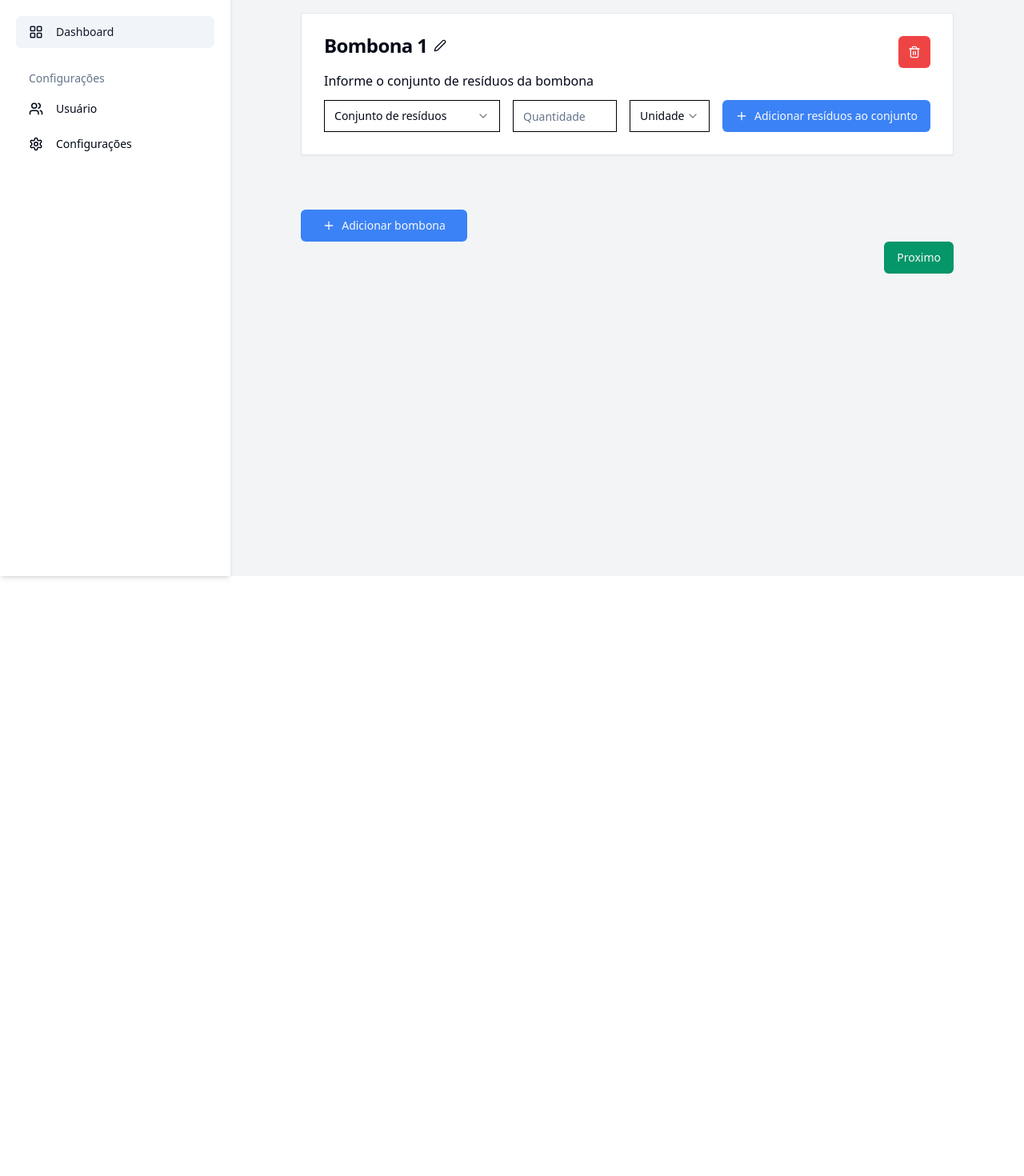
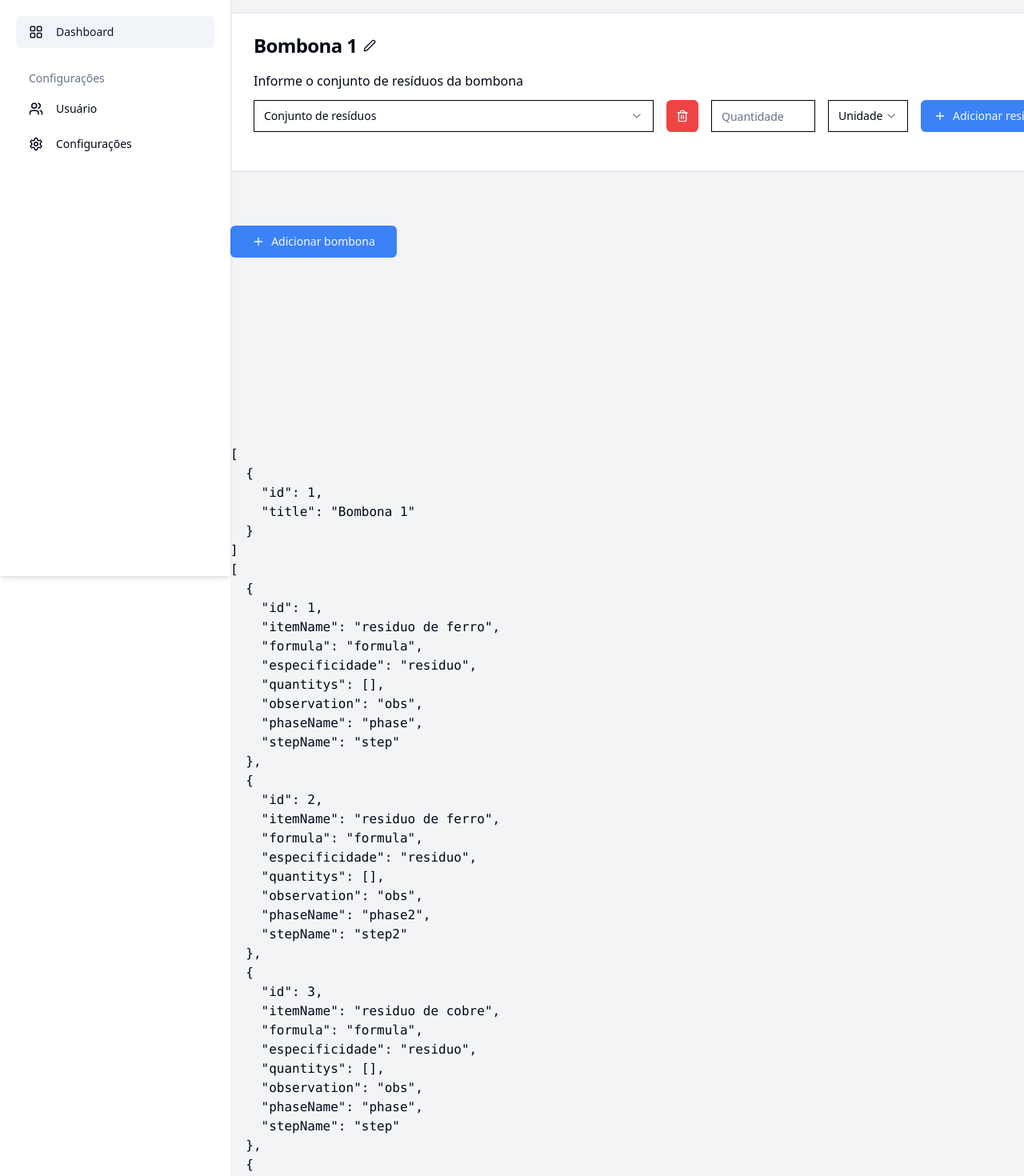
Before and after one commit to Cauatn/scasys, a React (Vite) app: page /app/8a in a window 1280 px wide. Shown: the part 80-1550 px from the top of the page at 80% size. Before the commit the page ends 800 px from the top, so only its background shows below. Built offline with nearby package versions, Linux system fonts and the light colour scheme.

Commit message:
FEAT: Add management of residuos in bombonas

```diff
--- a/src/pages/8A/Page.tsx
+++ b/src/pages/8A/Page.tsx
@@ -11,14 +11,14 @@ import {
 } from "@/components/ui/select";
 import { useToast } from "@/hooks/use-toast";
 import { Trash2, Plus, Edit2 } from "lucide-react";
-import Bombona, { Residuo } from "./components/Bombona";
+import { Bombona, Residuo, BombonaResiduoRelation } from "./components/Bombona";
 import {
   Popover,
   PopoverContent,
   PopoverTrigger,
   PopoverClose,
 } from "@radix-ui/react-popover";
-import Experiment from "@/context/experiment";
+// import Experiment from "@/context/experiment";
 import {
   Dialog,
   DialogContent,
@@ -38,52 +38,81 @@ export default function EigthPage() {
     {
       id: 1,
       title: "Bombona 1",
-      residuos: [],
     },
   ]);
-  // const [selectedGroup, setselectedGroup] = useState("");
 
-  const getItemsByEspecificidade = Experiment(
-    (state) => state.getItemsByEspecificidade
-  );
+  const [selectedResiduos, setSelectedResiduos] = useState<{
+    [bombonaId: number]: number | null;
+  }>({});
 
-  const [residuos, setResiduos] = useState<any[]>([]);
 
-  useEffect(() => {
-    const fetchedResiduos = getItemsByEspecificidade("residuo");
-    setResiduos(fetchedResiduos);
-  }, []);
+  // Recuperando os residuos do contexto do aplicativo
+  // const getItemsByEspecificidade = Experiment(
+  //   (state) => state.getItemsByEspecificidade
+  // );
+
+  // const [residuos, setResiduos] = useState<any[]>([]);
+
+  // useEffect(() => {
+  //   const fetchedResiduos = getItemsByEspecificidade("residuo");
+
+  //   // Assign unique numeric IDs to each residuo
+  //   const residuoWithIds = fetchedResiduos.map((residuo, index) => ({
+  //     ...residuo,
+  //     id: index + 1, // Use index + 1 for unique ID starting from 1
+  //   }));
+
+  //   setResiduos(residuoWithIds);
+  // }, []);
 
   // residuos de teste
-  // const [residuos, setResiduos] = useState<Residuo[]>([
-  //   {
-  //     itemName: "residuo de ferro",
-  //     formula: "formula",
-  //     especificidade: "residuo",
-  //     quantitys: [],
-  //     observation: "obs",
-  //     phaseName: 'phase',
-  //     stepName: 'step',
-  //   },
-  //   {
-  //     itemName: "residuo de cobre",
-  //     formula: "formula",
-  //     especificidade: "residuo",
-  //     quantitys: [],
-  //     observation: "obs",
-  //     phaseName: 'phase',
-  //     stepName: 'step',
-  //   },
-  //   {
-  //     itemName: "residuo de ouro",
-  //     formula: "formula",
-  //     especificidade: "residuo",
-  //     quantitys: [],
-  //     observation: "obs",
-  //     phaseName: 'phase',
-  //     stepName: 'step',
-  //   },
-  // ]);
+  const [residuos, setResiduos] = useState<Residuo[]>([
+    {
+      id: 1,
+      itemName: "residuo de ferro",
+      formula: "formula",
+      especificidade: "residuo",
+      quantitys: [],
+      observation: "obs",
+      phaseName: "phase",
+      stepName: "step",
+    },
+    {
+      id: 2,
+      itemName: "residuo de ferro",
+      formula: "formula",
+      especificidade: "residuo",
+      quantitys: [],
+      observation: "obs",
+      phaseName: "phase2",
+      stepName: "step2",
+    },
+    {
+      id: 3,
+      itemName: "residuo de cobre",
+      formula: "formula",
+      especificidade: "residuo",
+      quantitys: [],
+      observation: "obs",
+      phaseName: "phase",
+      stepName: "step",
+    },
+    {
+      id: 4,
+      itemName: "residuo de ouro",
+      formula: "formula",
+      especificidade: "residuo",
+      quantitys: [],
+      observation: "obs",
+      phaseName: "phase",
+      stepName: "step",
+    },
+  ]);
+
+  // hook para o link entre bombonas e residuos
+  const [bombonaResiduoRelations, setBombonaResiduoRelations] = useState<
+    BombonaResiduoRelation[]
+  >([]);
 
   // hooks para edição do nome das bombonas
   const [editingId, setEditingId] = useState<number | null>(null);
@@ -98,39 +127,129 @@ export default function EigthPage() {
   const addBombona = () => {
     const newId =
       bombonas.length > 0 ? Math.max(...bombonas.map((b) => b.id)) + 1 : 1;
-    setBombonas([
-      ...bombonas,
-      { id: newId, title: `Bombona ${newId}`, residuos: [] },
-    ]);
+    setBombonas([...bombonas, { id: newId, title: `Bombona ${newId}` }]);
   };
 
-  // função para deletar uma bombona da página
-  const deleteBombona = (id: number) => {
+  // funcao para deletar uma bombona
+  const deleteBombona = (bombonaId: number) => {
+    // nao permitir deletar a ultima bombona
     if (bombonas.length > 1) {
-      // Find the bombona to delete
-      const bombonaToDelete = bombonas.find((bombona) => bombona.id === id);
+      // removendo a bombona da lista de bombonas
+      setBombonas((prevBombonas) =>
+        prevBombonas.filter((b) => b.id !== bombonaId)
+      );
 
-      if (bombonaToDelete) {
-        // Remove the bombona reference from all its residuos
-        bombonaToDelete.residuos.forEach((residuo) => {
-          residuo.bombona = undefined; // Or null, depending on your preference
-        });
+      // Removendo todas as relacoes entre a bombona e os residuos
+      setBombonaResiduoRelations((prevRelations) =>
+        prevRelations.filter((relation) => relation.bombonaId !== bombonaId)
+      );
 
-        // Remove the bombona from the list of bombonas
-        setBombonas(bombonas.filter((bombona) => bombona.id !== id));
-
-        toast({
-          variant: "default",
-          title: "Bombona deletada",
-          description: "Bombona deletada com sucesso",
-        });
-      }
+      // Mostrando uma notificao para informar o usuario da operação realizada
+      toast({
+        title: "Bombona removida",
+        description: `A bombona foi removida com sucesso.`,
+        variant: "default",
+      });
     } else {
       toast({
         variant: "default",
         title: "Impossível deletar",
         description:
           "É necessário haver pelo menos uma bombona para os resíduos",
+      });
+    }
+  };
+
+  // adicionando um link entre bombona e residuo
+  const addResiduosToBombona = (
+    bombonaId: number,
+    residuosToAdd: Residuo[]
+  ) => {
+    if (residuosToAdd.length > 0) {
+      const newRelations: { bombonaId: number; residuoId: number }[] = [];
+
+      residuosToAdd.forEach((newResiduo) => {
+        // Cchecando se o residuo ja nao está presente em alguma outra bombona
+        const existsInAnyBombona = bombonaResiduoRelations.some(
+          (relation) => relation.residuoId === newResiduo.id
+        );
+
+        if (!existsInAnyBombona) {
+          // Criando uma nova relacao entre bombona e residuo
+          newRelations.push({ bombonaId, residuoId: newResiduo.id });
+        } else {
+          // Mostrando uma moessagem de erro para informar que o residuo já está presente em uma bombona
+          toast({
+            variant: "destructive",
+            title: "Erro ao adicionar resíduo",
+            description: `O resíduo ${newResiduo.itemName} já está presente em alguma bombona.`,
+          });
+        }
+      });
+
+      if (newRelations.length > 0) {
+        //atualizando as relações
+        setBombonaResiduoRelations((prevRelations) => [
+          ...prevRelations,
+          ...newRelations,
+        ]);
+        // informando o usuário do sucesso na operação
+        toast({
+          variant: "default",
+          title: "Resíduos adicionados",
+          description: `${newRelations.length} resíduos foram adicionados à bombona.`,
+        });
+      }
+    }
+  };
+
+  // função para recuperar os residuos que estão presentes em uma bombona
+  const getResiduosForBombona = (bombonaId: number) => {
+    const residuoIds = bombonaResiduoRelations
+      .filter((relation) => relation.bombonaId === bombonaId)
+      .map((relation) => relation.residuoId);
+
+    return residuos.filter((residuo) => residuoIds.includes(residuo.id));
+  };
+
+  // funcao para deletar um residuo de uma bombona
+  const removeResiduoFromBombona = (bombonaId: number, residuoId: number) => {
+    setBombonaResiduoRelations((prev) =>
+      prev.filter(
+        (relation) =>
+          !(
+            relation.bombonaId === bombonaId && relation.residuoId === residuoId
+          )
+      )
+    );
+  };
+
+  // fncao que gerencia o click no botao de deletar residuo selecionado de uma bombona
+  const handleResiduoRemoval = (bombonaId: number) => {
+    if (
+      selectedResiduos[bombonaId] !== undefined &&
+      selectedResiduos[bombonaId] !== null &&
+      bombonaResiduoRelations.length > 0
+    ) {
+      const residuoId = selectedResiduos[bombonaId]!;
+
+      removeResiduoFromBombona(bombonaId, residuoId);
+
+      setSelectedResiduos((prev) => ({
+        ...prev,
+        [bombonaId]: null, // Clear selection after deletion
+      }));
+
+      toast({
+        variant: "default",
+        title: "Resíduo removido",
+        description: "O resíduo foi removido da bombona com sucesso.",
+      });
+    } else {
+      toast({
+        variant: "destructive",
+        title: "Erro ao remover",
+        description: "Nenhum resíduo foi selecionado para remoção.",
       });
     }
   };
@@ -142,64 +261,14 @@ export default function EigthPage() {
 
   // função para terminar a edição do nome de uma bombona
   const finishEditing = (id: number, newTitle: string) => {
+    // Atualizar o nome da bombona no array no bombonas
     setBombonas((prevBombonas) =>
       prevBombonas.map((bombona) =>
         bombona.id === id ? { ...bombona, title: newTitle } : bombona
       )
     );
 
-    // atualizando o nome da bombona na tabela de residuos
-    setResiduos((prevResiduos) =>
-      prevResiduos.map((residuo) =>
-        residuo.bombona?.id === id
-          ? { ...residuo, bombona: { ...residuo.bombona, title: newTitle } }
-          : residuo
-      )
-    );
-
     setEditingId(null);
-  };
-
-  // Função para adicionar residuos à uma bombona
-  const addResiduosToBombona = (bombona: Bombona, residuos: Residuo[]) => {
-    if (residuos.length > 0) {
-      residuos.forEach((newResiduo) => {
-        // Verificar se o resíduo já existe em qualquer outra bombona com base em itemName, phaseName e stepName
-        const existsInAnyBombona: boolean = bombonas.some((b) =>
-          b.residuos.some(
-            (residuo) =>
-              residuo.itemName === newResiduo.itemName &&
-              residuo.phaseName === newResiduo.phaseName &&
-              residuo.stepName === newResiduo.stepName
-          )
-        );
-
-        if (!existsInAnyBombona) {
-          // Atualizar o estado das bombonas
-          setBombonas((prev) => {
-            return prev.map((b) => {
-              if (b.id === bombona.id) {
-                // Retornar uma nova bombona com o array de resíduos atualizado
-                return {
-                  ...b,
-                  residuos: [...b.residuos, newResiduo], // Adicionar o novo resíduo ao array
-                };
-              }
-              return b; // Retornar outras bombonas inalteradas
-            });
-          });
-          // Associar a bombona ao novo resíduo
-          newResiduo.bombona = bombona;
-        } else {
-          // Exibir uma mensagem de erro se o resíduo já existir
-          toast({
-            variant: "destructive",
-            title: "Erro ao adicionar resíduo",
-            description: `O resíduo selecionado para adicionar já está presente em alguma bombona.`,
-          });
-        }
-      });
-    }
   };
 
   return (
@@ -301,23 +370,33 @@ export default function EigthPage() {
                     <CardContent className="w-full h-full space-y-2 p-0">
                       <div className="flex flex-row gap-4">
                         <Select
-                        // onValueChange={(value) => {
-                        //   setselectedGroup(value);
-                        // }}
+                          value={
+                            selectedResiduos[bombona.id]
+                              ? selectedResiduos[bombona.id]?.toString()
+                              : ""
+                          }
+                          onValueChange={(value) => {
+                            setSelectedResiduos((prev) => ({
+                              ...prev,
+                              [bombona.id]: parseInt(value),
+                            }));
+                          }}
                         >
-                          <SelectTrigger className="w-[220px] rounded-none border-black">
+                          <SelectTrigger className="w-[500px] rounded-none border-black">
                             <SelectValue placeholder="Conjunto de resíduos" />
                           </SelectTrigger>
                           <SelectContent>
-                            {bombona.residuos.length > 0 ? (
-                              bombona.residuos.map((residuo, index) => (
-                                <SelectItem
-                                  key={index}
-                                  value={residuo.itemName}
-                                >
-                                  {residuo.itemName}
-                                </SelectItem>
-                              ))
+                            {getResiduosForBombona(bombona.id).length > 0 ? (
+                              getResiduosForBombona(bombona.id).map(
+                                (residuo, index) => (
+                                  <SelectItem
+                                    key={index}
+                                    value={residuo.id.toString()}
+                                  >
+                                    {`${residuo.itemName} (${residuo.stepName} - ${residuo.phaseName})`}
+                                  </SelectItem>
+                                )
+                              )
                             ) : (
                               <SelectItem value="no-residuo">
                                 Sem resíduos na bombona
@@ -325,6 +404,16 @@ export default function EigthPage() {
                             )}
                           </SelectContent>
                         </Select>
+
+                        <Button
+                          size="icon"
+                          type="button"
+                          className="bg-red-500 mb-5"
+                          onClick={() => handleResiduoRemoval(bombona.id)}
+                        >
+                          <Trash2 className="h-4 w-4" />
+                        </Button>
+
                         <Input
                           id={`itemName-${bombona.id}`}
                           className="rounded-none border-black w-[130px]"
@@ -368,6 +457,8 @@ export default function EigthPage() {
                                 data={residuos}
                                 columns={columns}
                                 ref={tableRef}
+                                bombonas={bombonas}
+                                bombonaResiduoRelation={bombonaResiduoRelations}
                               ></DataTable>
                             </div>
                             <DialogClose asChild>
@@ -376,7 +467,7 @@ export default function EigthPage() {
                                   className="bg-emerald-600 w-52 "
                                   onClick={() =>
                                     addResiduosToBombona(
-                                      bombona,
+                                      bombona.id,
                                       tableRef.current
                                         .getSelectedRowModel()
                                         .rows.map((row: any) => row.original)
@@ -414,6 +505,12 @@ export default function EigthPage() {
           </div>
         </form>
       </div>
+      {/* Logging os dados da tela para entneder o que está acontecendo */}
+      <div>
+        <pre>{JSON.stringify(bombonas, null, 2)}</pre>
+        <pre>{JSON.stringify(residuos, null, 2)}</pre>
+        <pre>{JSON.stringify(bombonaResiduoRelations, null, 2)}</pre>
+      </div>
     </>
   );
 }
```
